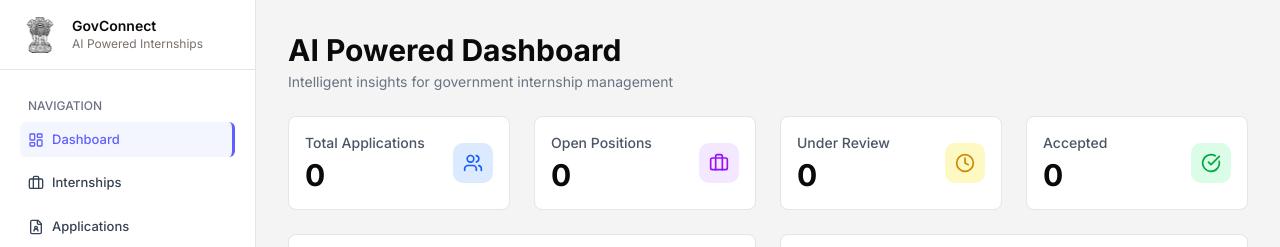
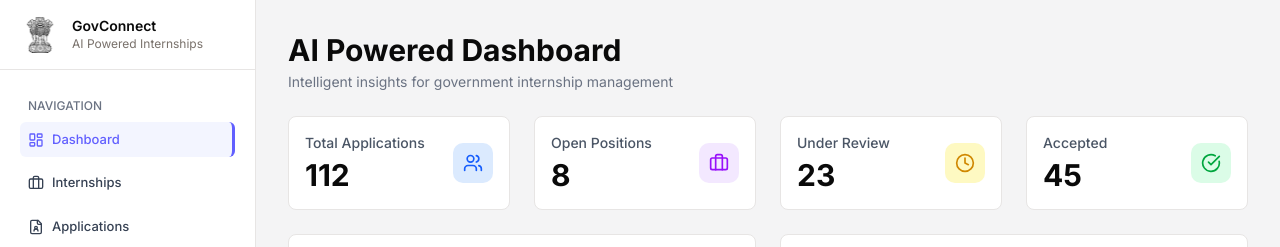
Before and after one commit to Gurpreet-Singh-codes/Govconnect, a Next.js app in the folder frontend/: page /dashboard in a window 1280 px wide. Shown: the top 247 px of the page. Built offline with nearby package versions, Linux system fonts and the light colour scheme.

Commit message:
fixed dashboard values

```diff
--- a/frontend/src/app/(main)/dashboard/page.tsx
+++ b/frontend/src/app/(main)/dashboard/page.tsx
@@ -2,12 +2,26 @@ import Card from '@/components/dashboard/Card';
 import PageHeading from '@/components/PageHeading';
 import { Briefcase, CircleCheckBig, Clock, Users } from 'lucide-react';
 import React from 'react';
-import { dummyDashboardData, recentApplicantsDummyData } from '@/lib/DummyData';
+import { dummyDashboardData, dummyInternships, recentApplicantsDummyData } from '@/lib/DummyData';
 import ApplicationStatusChart from '@/components/charts/ApplicationStatusChart';
 import FeedbackSentimentPieChart from '@/components/charts/FeedbackSentimentChart';
 import RecentApplicantItem from '@/components/dashboard/RecentApplicantItem';
 
 export default function DashboardPage() {
+  const pendingApplications =
+    dummyDashboardData.statusDistribution.find((stat) => stat.status === 'pending')?.count || 0;
+  const underReviewApplications =
+    dummyDashboardData.statusDistribution.find((stat) => stat.status === 'under review')?.count ||
+    0;
+  const acceptedApplications =
+    dummyDashboardData.statusDistribution.find((stat) => stat.status === 'accepted')?.count || 0;
+  const rejectedApplications =
+    dummyDashboardData.statusDistribution.find((stat) => stat.status === 'rejected')?.count || 0;
+  //
+  const totalApplications =
+    pendingApplications + underReviewApplications + acceptedApplications + rejectedApplications;
+
+  const openPositions = dummyInternships.length;
   return (
     <section>
       <div className="container flex flex-col gap-4 md:gap-6">
@@ -19,7 +33,7 @@ export default function DashboardPage() {
           <Card className="flex items-center justify-between gap-2">
             <div>
               <h3 className="text-sm font-medium text-gray-600">Total Applications</h3>
-              <p className="mt-1 text-3xl font-bold">0</p>
+              <p className="mt-1 text-3xl font-bold">{totalApplications}</p>
             </div>
             <div className="flex aspect-square size-10 items-center justify-center rounded-lg bg-blue-100 text-blue-600">
               <Users size={20} />
@@ -29,7 +43,7 @@ export default function DashboardPage() {
           <Card className="flex items-center justify-between gap-2">
             <div>
               <h3 className="text-sm font-medium text-gray-600">Open Positions</h3>
-              <p className="mt-1 text-3xl font-bold">0</p>
+              <p className="mt-1 text-3xl font-bold">{openPositions}</p>
             </div>
             <div className="flex aspect-square size-10 items-center justify-center rounded-lg bg-purple-100 text-purple-600">
               <Briefcase size={20} />
@@ -39,7 +53,7 @@ export default function DashboardPage() {
           <Card className="flex items-center justify-between gap-2">
             <div>
               <h3 className="text-sm font-medium text-gray-600">Under Review</h3>
-              <p className="mt-1 text-3xl font-bold">0</p>
+              <p className="mt-1 text-3xl font-bold">{underReviewApplications}</p>
             </div>
             <div className="flex aspect-square size-10 items-center justify-center rounded-lg bg-yellow-100 text-yellow-600">
               <Clock size={20} />
@@ -49,7 +63,7 @@ export default function DashboardPage() {
           <Card className="flex items-center justify-between gap-2">
             <div>
               <h3 className="text-sm font-medium text-gray-600">Accepted</h3>
-              <p className="mt-1 text-3xl font-bold">0</p>
+              <p className="mt-1 text-3xl font-bold">{acceptedApplications}</p>
             </div>
             <div className="flex aspect-square size-10 items-center justify-center rounded-lg bg-green-100 text-green-600">
               <CircleCheckBig size={20} />
```
